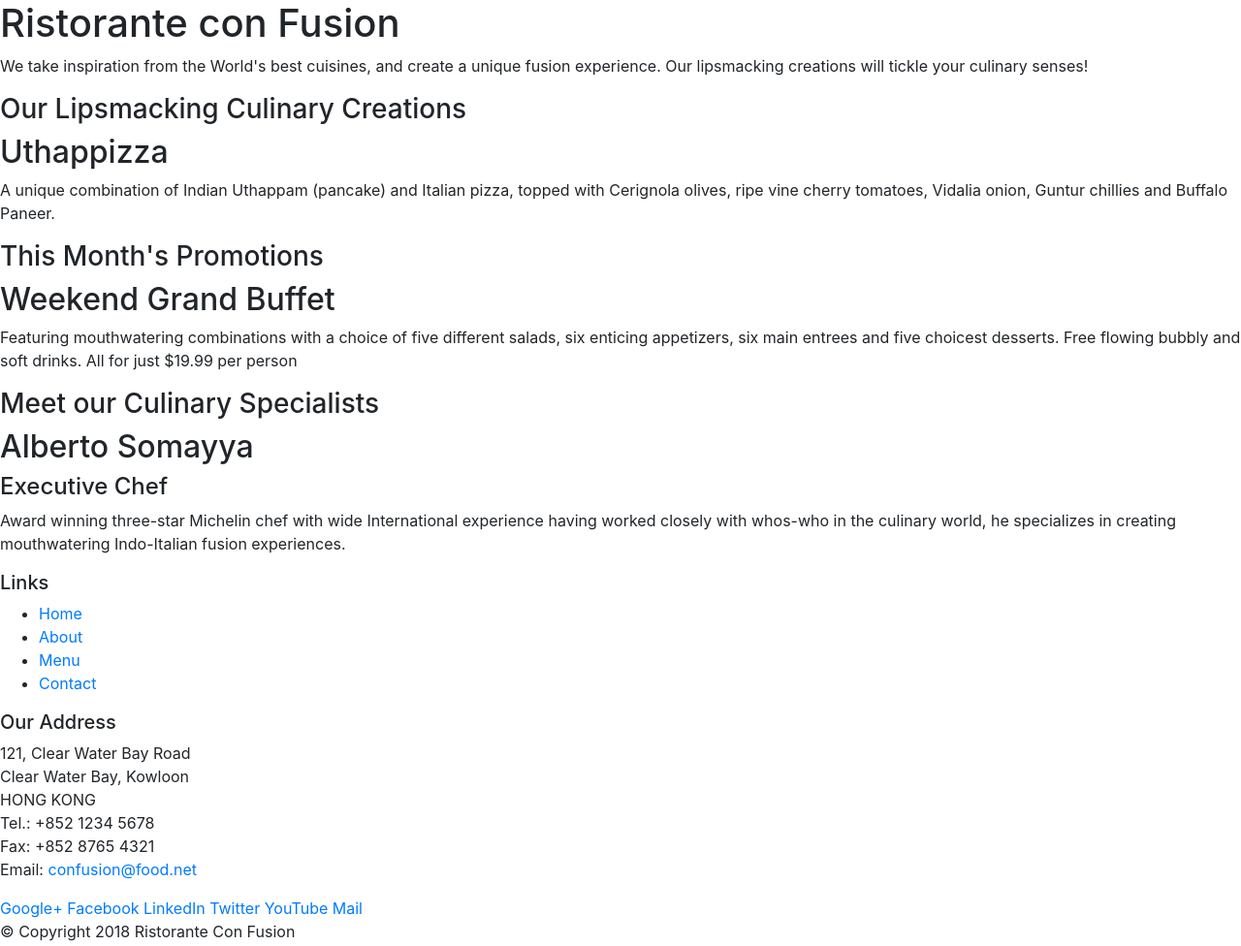
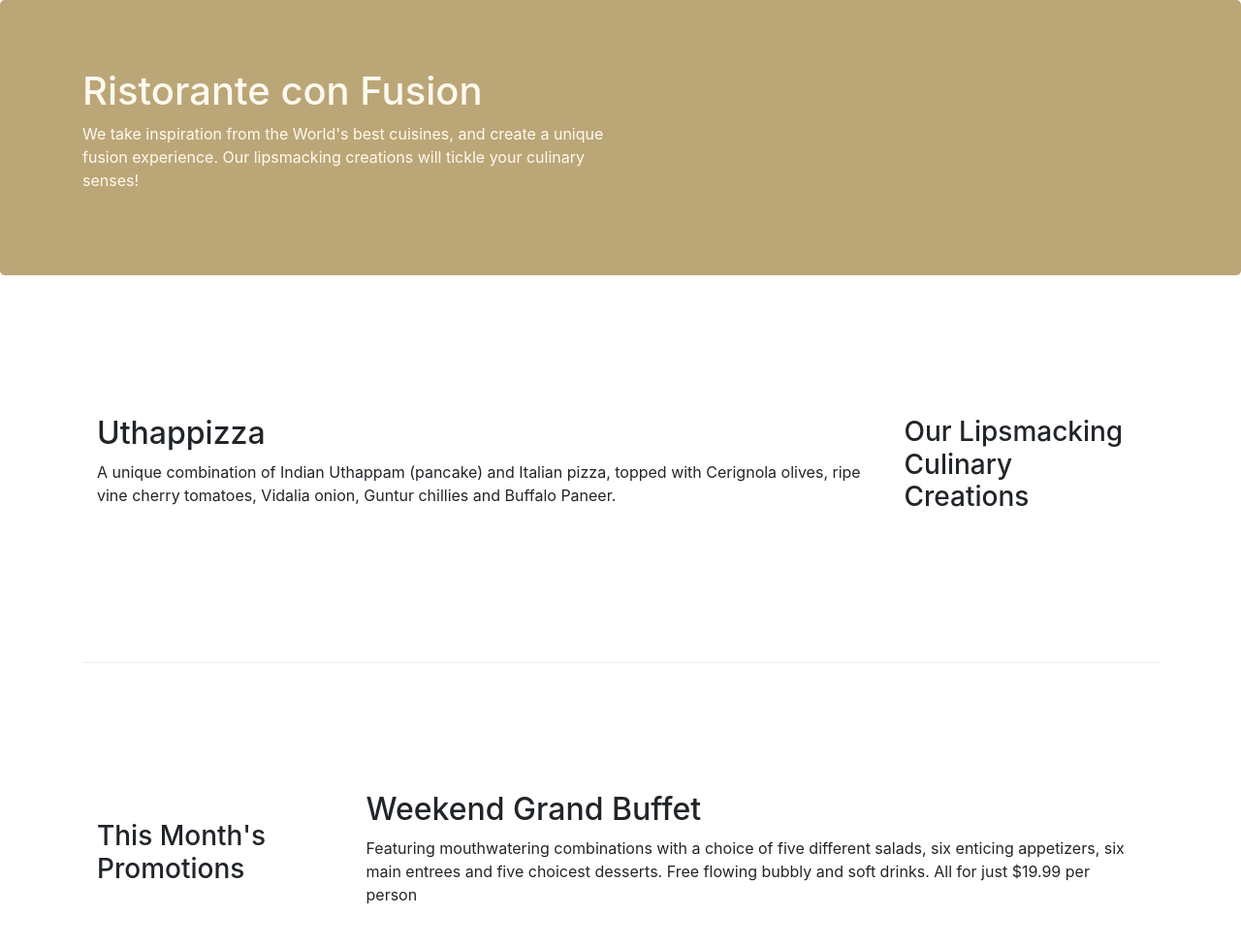
Before and after one commit to JakubWrzesniak/conFusion, a website: page index.html in a window 1280 px wide. Shown: the top 976 px of the page at 97% size. Drawn offline with nearby package versions, Linux system fonts and the light colour scheme.

Commit message:
Assigment1

```diff
--- /dev/null
+++ b/css/style.css
@@ -0,0 +1,30 @@
+.row-header {
+    margin: 0px auto;
+    padding: opx;
+}
+
+.row-content {
+    margin: 0px auto;
+    padding: 50px 0px;
+    border-bottom: 1px ridge;
+    min-height: 400px;
+}
+
+.footer {
+    background-color: #bba677;
+    margin: 0px auto;
+    padding: 20px 0px;
+}
+
+.jumbotron {
+    padding: 70px 30px;
+    margin: 0px auto;
+    background-color: #bba677;
+    color: floralwhite;
+}
+
+address {
+    font-size: 80%;
+    margin: 0px;
+    color: #0f0f0f;
+}
--- a/index.html
+++ b/index.html
@@ -9,52 +9,53 @@
 
     <!-- Bootstrap CSS -->
     <link rel="stylesheet" href="node_modules/bootstrap/dist/css/bootstrap.min.css">
+    <link rel="stylesheet" href="css/style.css">
 
     <title>Ristorante Con Fusion</title>
 </head>
 
 <body>
 
-    <header>
-        <div>
-            <div>
-                <div>
+    <header class="jumbotron row-header">
+        <div class="container">
+            <div class="row">
+                <div class="col-12 col-sm-6">
                     <h1>Ristorante con Fusion</h1>
                     <p>We take inspiration from the World's best cuisines, and create a unique fusion experience. Our lipsmacking creations will tickle your culinary senses!</p>
                 </div>
-                <div>
+                <div class="col-12 col-sm">
                 </div>
             </div>
         </div>
     </header>
 
-    <div>
-        <div>
-            <div>
+    <div class="container">
+        <div class="row row-content align-items-center">
+            <div class="col-12 col-sm-4 order-sm-last col-md-3">
                 <h3>Our Lipsmacking Culinary Creations</h3>
             </div>
-            <div>
+            <div class="col-12 col-sm order-sm-first col-md">
                 <h2>Uthappizza</h2>
                 <p>A unique combination of Indian Uthappam (pancake) and Italian pizza, topped with Cerignola olives, ripe vine cherry tomatoes, Vidalia onion, Guntur chillies and Buffalo Paneer.</p>
             </div>
         </div>
 
 
-        <div>
-            <div>
+        <div class="row row-content align-items-center">
+            <div class="col-12 col-sm-4 col-md-3">
                 <h3>This Month's Promotions</h3>
             </div>
-            <div>
+            <div class="col-12 col-sm col-md">
                 <h2>Weekend Grand Buffet</h2>
                 <p>Featuring mouthwatering combinations with a choice of five different salads, six enticing appetizers, six main entrees and five choicest desserts. Free flowing bubbly and soft drinks. All for just $19.99 per person </p>
             </div>
         </div>
 
-        <div>
-            <div>
+        <div class="row row-content algin-items-center">
+            <div class="col-12 col-sm-4 order-sm-last col-md-3">
                 <h3>Meet our Culinary Specialists</h3>
             </div>
-            <div>
+            <div class="col-12 col-sm order-sm-first col-md">
                 <h2>Alberto Somayya</h2>
                 <h4>Executive Chef</h4>
                 <p>Award winning three-star Michelin chef with wide International experience having worked closely with whos-who in the culinary world, he specializes in creating mouthwatering Indo-Italian fusion experiences. </p>
@@ -62,19 +63,19 @@
         </div>
     </div>
 
-    <footer>
-        <div>
-            <div>
-                <div>
+    <footer class="footer">
+        <div class="container">
+            <div class="row">
+                <div class="col-4 offset-1 col-sm-2">
                     <h5>Links</h5>
-                    <ul>
+                    <ul class="list-unstyled">
                         <li><a href="#">Home</a></li>
                         <li><a href="#">About</a></li>
                         <li><a href="#">Menu</a></li>
                         <li><a href="#">Contact</a></li>
                     </ul>
                 </div>
-                <div>
+                <div class="col-7 col-sm-5">
                     <h5>Our Address</h5>
                     <address>
 		              121, Clear Water Bay Road<br>
@@ -85,8 +86,8 @@
 		              Email: <a href="mailto:confusion@food.net">confusion@food.net</a>
 		           </address>
                 </div>
-                <div>
-                    <div>
+                <div class="col-12 col-sm-4 align-self-center">
+                    <div class="text-center">
                         <a href="http://google.com/+">Google+</a>
                         <a href="http://www.facebook.com/profile.php?id=">Facebook</a>
                         <a href="http://www.linkedin.com/in/">LinkedIn</a>
@@ -96,8 +97,8 @@
                     </div>
                 </div>
             </div>
-            <div>
-                <div>
+            <div class="row justify-content-center">
+                <div class="col-auto">
                     <p>© Copyright 2018 Ristorante Con Fusion</p>
                 </div>
             </div>
```
Also changed, not shown: aboutus.html (added, +122 -0 lines), package.json (indentation only).
